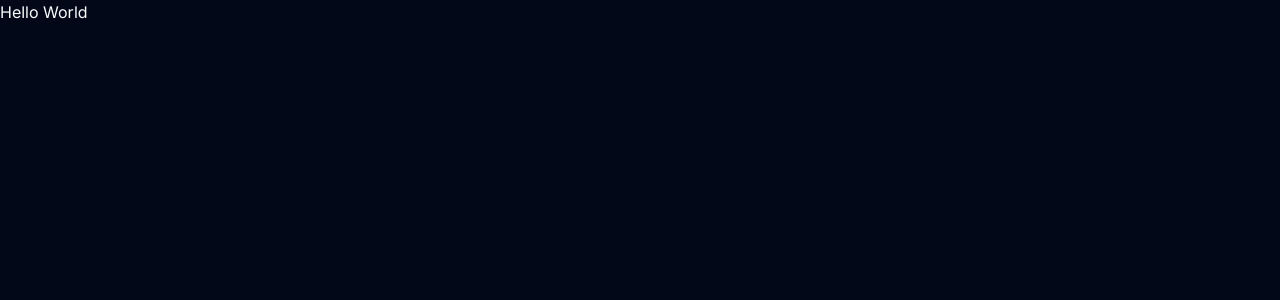
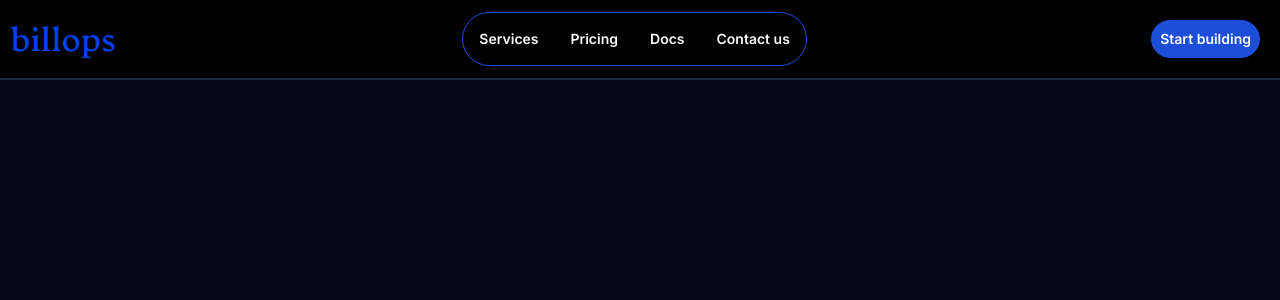
Before and after one commit to Abinash4567/billops, a Next.js app: page / in a window 1280 px wide. Shown: the top 300 px of the page. Built offline with nearby package versions, Linux system fonts and the light colour scheme.

Commit message:
added navbar

```diff
--- a/src/app/page.tsx
+++ b/src/app/page.tsx
@@ -1,3 +1,7 @@
+import Header from '@/components/common/header';
 export default function Home() {
-  return (<div>Hello World</div>);
+  return (
+  <div>
+    <Header />
+  </div>);
 }
--- /dev/null
+++ b/src/components/common/header.tsx
@@ -0,0 +1,24 @@
+
+import React from 'react';
+import Link from 'next/link';
+import Image from 'next/image';
+import logo from '../../../public/logo.png';
+
+export default function header() {
+  return (
+    <div className='flex justify-between bg-black border-b-2'>
+      <div className='ml-2 mt-6'><Image
+                src={logo}
+                alt="Description of the image"
+                height={45}
+            /></div>
+      <div className='flex border border-blue-700 rounded-full m-3 '>
+        <div className='font-semibold text-sm p-3 m-1'><Link href='#'>Services</Link></div>
+        <div className='font-semibold text-sm p-3 m-1'><Link href='#'>Pricing</Link></div>
+        <div className='font-semibold text-sm p-3 m-1'><Link href='#'>Docs</Link></div>
+        <div className='font-semibold text-sm p-3 m-1'><Link href='#'>Contact us</Link></div>
+      </div>
+      <div className='font-semibold text-sm border border-blue-700 self-center p-2 rounded-3xl mr-5 bg-blue-700'><Link href='#'>Start building</Link></div>
+    </div>
+  )
+}
```
